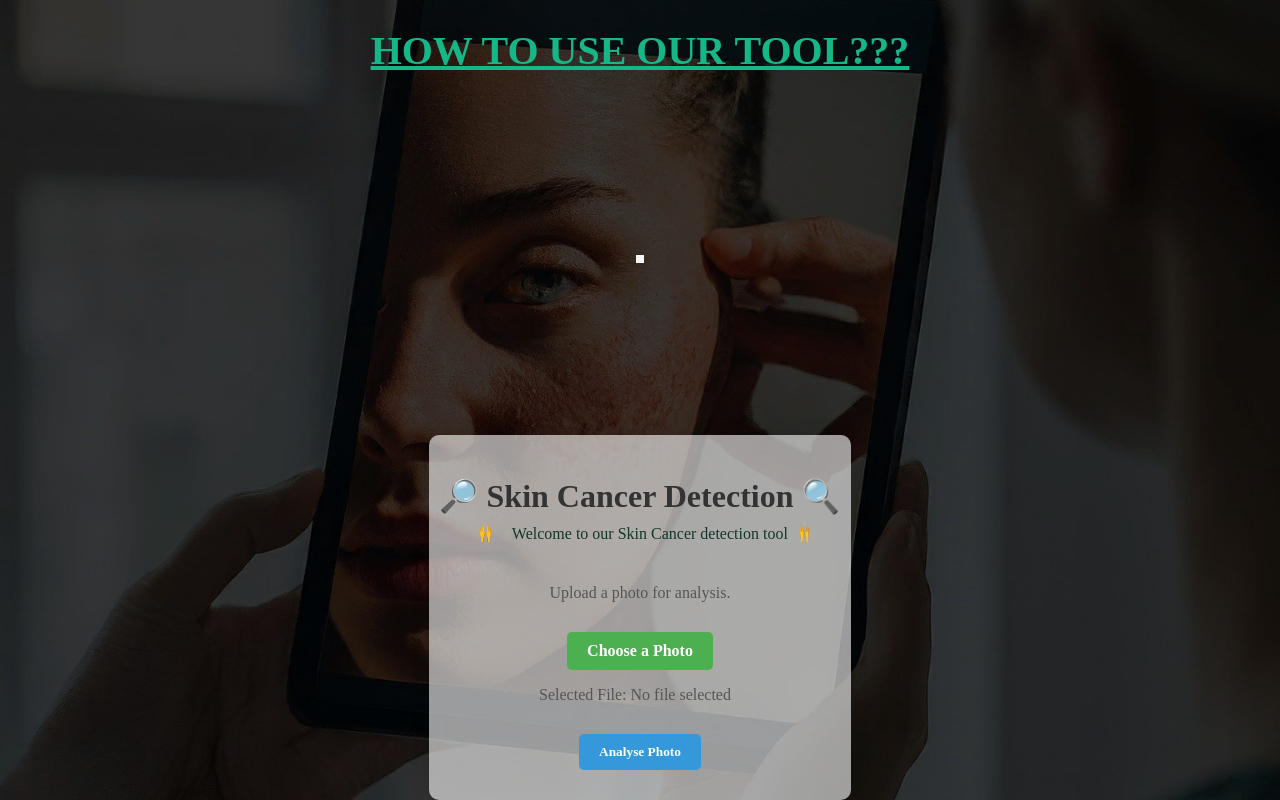
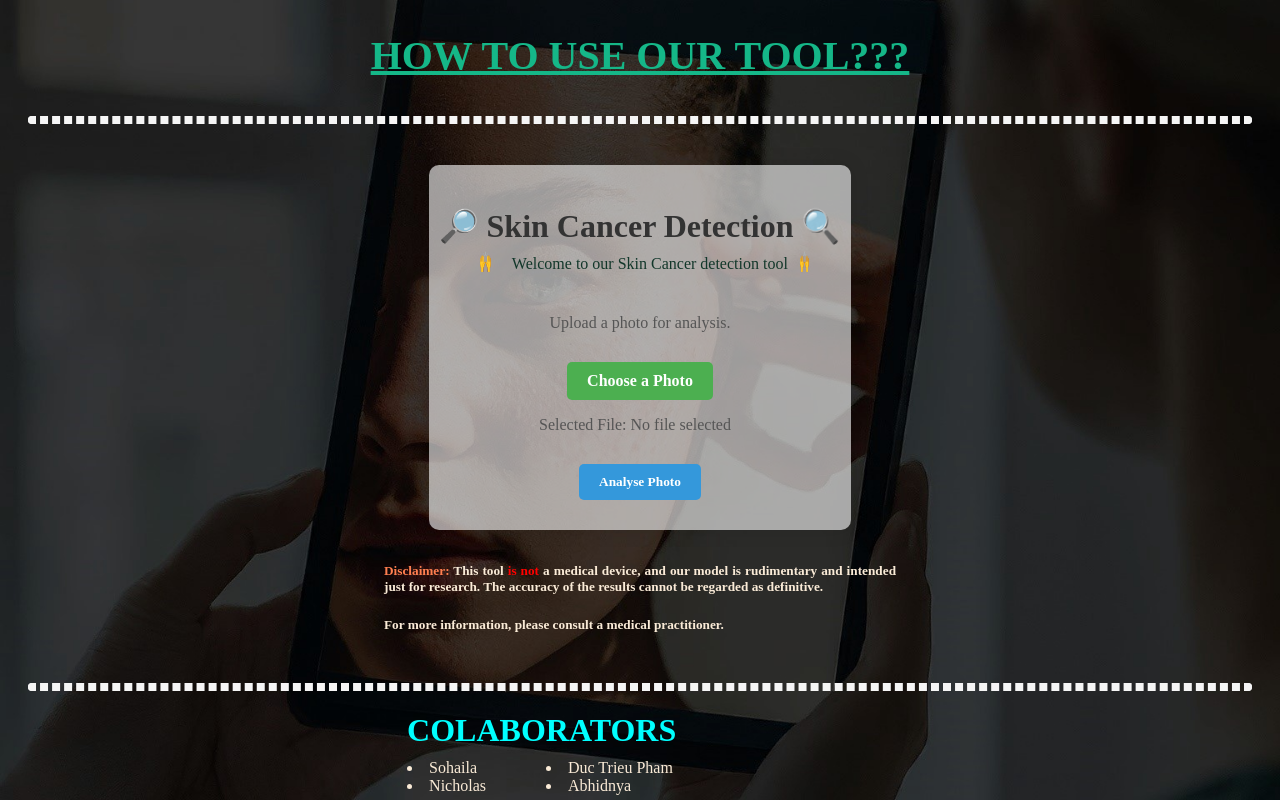
Before and after one commit to falconpunch082/melanoma-detection, a Flask app: page / in a window 1280 px wide. Run offline with Flask 3, Linux system fonts and the light colour scheme.

Commit message:
completed web UI

```diff
--- a/app/static/contents/our_story.html
+++ b/app/static/contents/our_story.html
@@ -11,7 +11,6 @@
             <p style="color:antiquewhite;">❌ Incorrect</p>
         </div>
     </div>
-    <div style="display:flex;justify-content:center;"></div>
     <h2 style="color:antiquewhite;"><span style="color:#74E291">Step 2:</span> Keep even light exposure while taking photo.</h2>
     <div style="display:flex;justify-content:center;">
         <div style="text-align:center;margin-right:60px;">
--- a/app/templates/skin-cancer-detection.html
+++ b/app/templates/skin-cancer-detection.html
@@ -15,7 +15,7 @@
             margin: 0;
             padding: 0;
             display: grid;
-            grid-template-rows: auto 5fr;
+            grid-template-rows:auto ;
             place-items: center;
             align-items: center;
             height: 100vh;
@@ -114,14 +114,13 @@
         }
 
         #showStory {
-            margin-left: 60px;
+            justify-content: center;
+            align-items: center;
         }
 
         #story-container {
-            width: 97%;
             text-align: justify;
         }
-
 
         #resultText {
             color: #333;
@@ -159,9 +158,11 @@
         /* ==== */
 
         .seperator{
-            display: block;
+            display: flex;
             border-style: dashed;
             border-width: 4px;
+            border-radius: 10px;
+            width: 95%;
             border-color: whitesmoke;
         }
 
@@ -190,6 +191,12 @@
             /* if want to start on the left side    justify-self: start; */
         }
 
+
+        .section6{
+            grid-row: 6; /* Assigns the first section to the first row */
+            /* if want to start on the left side    justify-self: start; */
+        }
+
         .our-story {
             display: none;
             color:aliceblue;
@@ -206,6 +213,7 @@
             padding: 30px;
             border-radius: 10px;
             box-shadow: 0 0 20px rgba(0, 0, 0, 0.1);
+
         }
 
         .move_ani{
@@ -323,10 +331,10 @@
         <h1 id="ourStory" onclick="toggleStory()">HOW TO USE OUR TOOL???</h1>
         <p id="showStory" class="our-story">Our story begins with...</p>
     </div>
+    <p class="section2 seperator"></p>
 
-    <span class="section2 seperator"></span>
-
-    <div class="container">
+    <div style="display:flex; flex-direction:column; align-items:center;">
+        <div class="section3 container">
             <!-- Header -->
             <h1 class="" style="margin:-20px;">
                 <p class="magnifyingglass"
@@ -358,6 +366,30 @@
                 <p id="resultText">{{ prediction | safe }}</p>
             </div>
         </div>
+    </div>
+     <!--Disclaimer-->
+    <div class="section" style="width: 40%;align-self: center;text-align: justify;">
+        <h5 style="color:antiquewhite;"><span style="color:coral">Disclaimer:</span> This tool <span style="color:red">is not</span> a medical device, and our model is rudimentary and intended just for research. The accuracy of the results cannot be regarded as definitive.</h5>
+        <h5 style="color:antiquewhite;">For more information, please consult a medical practitioner.</h5>
+    </div>
+
+    <p class="section5 seperator"></p>
+
+    <div class="section6">
+        <h1 id="colab" style="margin-top: -20px;color:aqua" >COLABORATORS</h1>
+        <div style="display:flex;justify-content:center;color:antiquewhite">
+            <div style="margin-right:60px;">
+                <li>Sohaila</li>
+                <li>Nicholas</li>
+            </div>
+            <div style="margin-right:200px;">
+                <li>Duc Trieu Pham</li>
+                <li>Abhidnya</li>
+            </div>
+        </div>
+
+
+    </div>
     <!-- Scripts here-->
     <script src="../static/scripts/handle_upload_file.js"></script>
 </body>
```
Also changed, not shown: app/static/images/step1.jpg (added), app/static/images/step1_incorrect.jpg (added), app/static/images/step2.jpg (added), app/static/images/step2_incorrect.jpg (added), app/static/uploads/IMG11225.jpg (added), app/static/uploads/Screenshot 2024-02-09 230152.png (deleted), app/static/uploads/background.jpg (deleted). Lines whose indentation alone changed are shown as unchanged.
